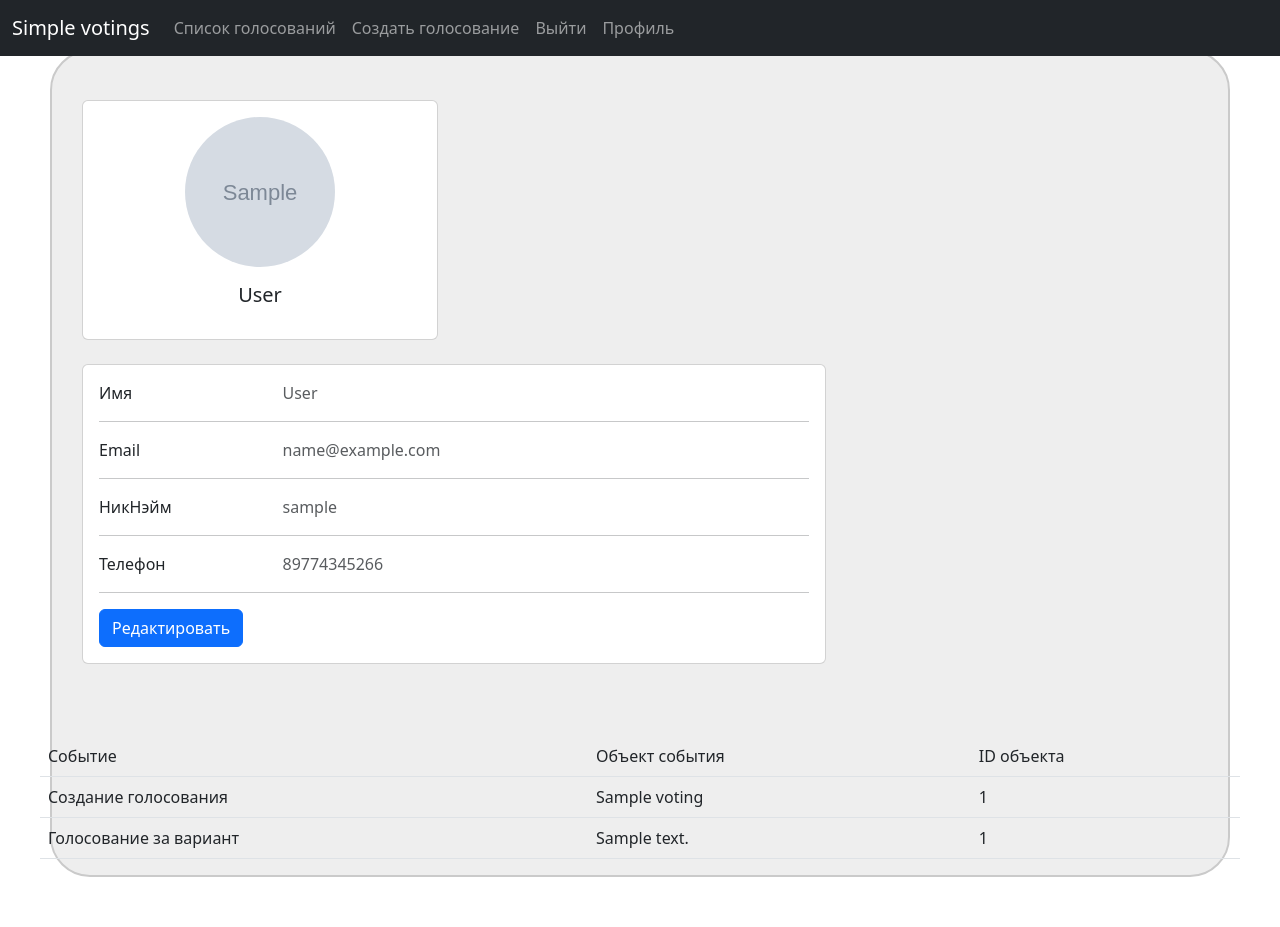
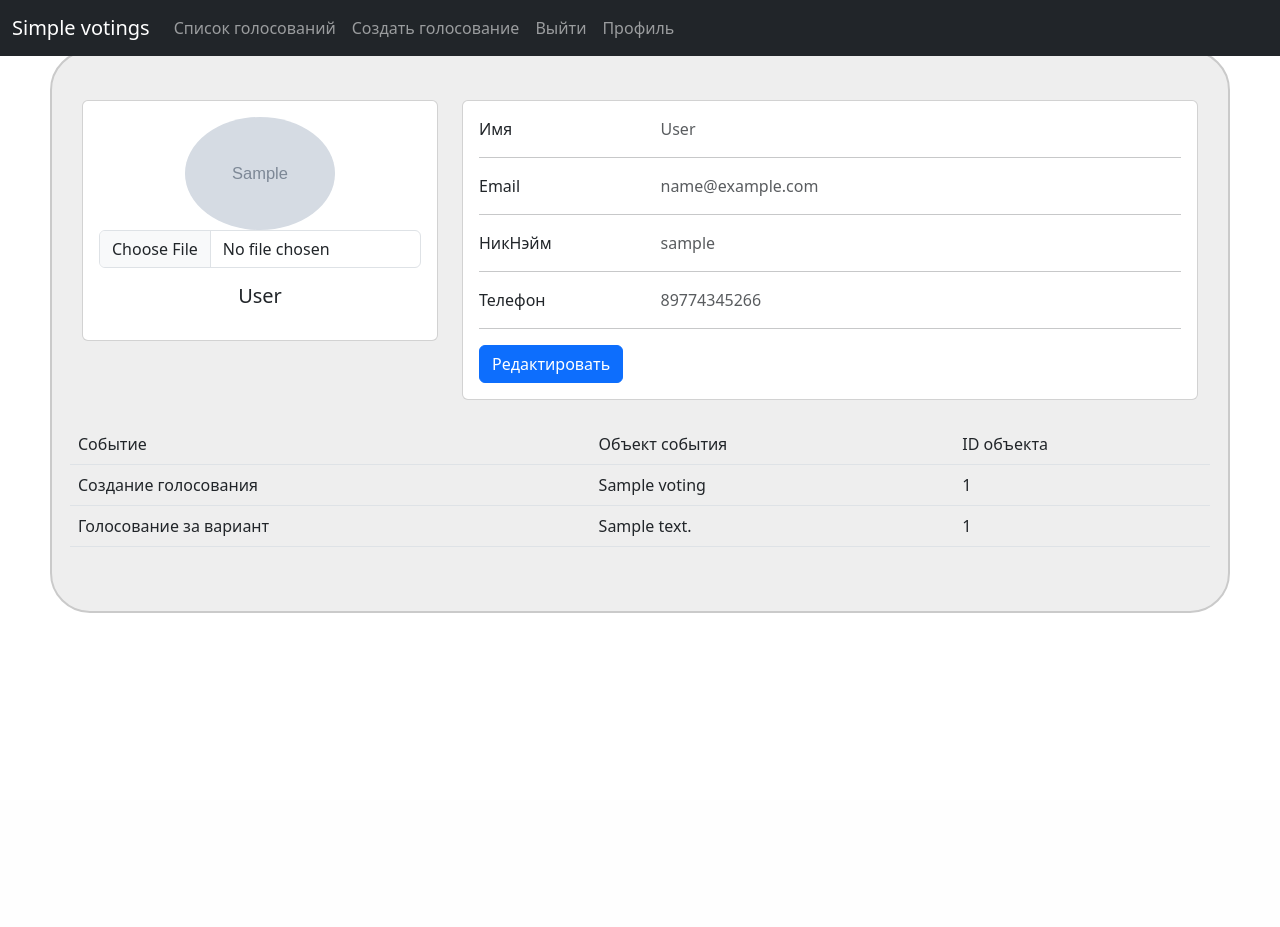
Before and after one commit to setta1a/s1mple_votings_django, a Django app: page /profile/1/ in a window 1280 px wide. After the commit the page ends 613 px from the top, so only its background shows below. Run offline with Django 4.2, Linux system fonts and the light colour scheme; a user stored in the database is signed in; tables that the repository leaves empty hold one stand-in row (values such as "Sample post"); grey boxes marked "Sample" are stand-in pictures; some libraries are stand-ins or nearby versions.

Commit message:
fix show pf results

```diff
--- a/first/templates/add_voting.html
+++ b/first/templates/add_voting.html
@@ -15,9 +15,9 @@
                     <option value="1" id="manylot" class="dropdown-item">Многие из многих</option>
                 </select>
             </div>
+            <label class="form-label">Введите параметры голосования</label>
             <label class="form-label">Введите фотографию голосования</label>
             <input type="file" class="form-control" id="image" data-buttonText="фотография" name="image">
-            <label class="form-label">Введите параметры голосования</label>
             <input type="text" class="form-control" id="theme" placeholder="Тема голосования" name="theme">
             <input type="text" class="form-control" id="description" placeholder="Описание голосования" name="description">
             <div id="emailHelp" class="form-text">Вы можете узнать у других пользователей их мнение по любому вопросу.
--- a/first/templates/profile.html
+++ b/first/templates/profile.html
@@ -5,15 +5,16 @@
   <div class="container py-5">
     <div class="row">
       <div class="col-lg-4">
-        <div class="card mb-4">
-          <div class="card-body text-center">
-            <img src="../../media/{{photo}}" alt="avatar"
-              class="rounded-circle img-fluid" style="width: 150px; min-width: 150px; min-height: 150px">
-            <h5 class="my-3">{{profile.last_name}}</h5>
+                <div class="card mb-4">
+                    <div class="card-body text-center">
+                        <img src="../../media/{{photo}}"
+                             alt="avatar"
+                             class="rounded-circle img-fluid" style="width: 150px;">
+                        <input type="file" class="form-control" id="image" data-buttonText="фотография" name="image">
+                        <h5 class="my-3" id="full_name">{{profile.last_name}}</h5>
+                    </div>
+                </div>
             </div>
-          </div>
-        </div>
-      </div>
       <div class="col-lg-8">
         <div class="card mb-4">
           <div class="card-body">
--- a/first/templates/redact_profile.html
+++ b/first/templates/redact_profile.html
@@ -56,7 +56,7 @@
                                 <p class="mb-0">НикНэйм</p>
                             </div>
                             <div class="col-sm-9">
-                                <p class="text-muted mb-0">some-nickname</p>
+                                <p class="text-muted mb-0">{{profile.username}}</p>
                             </div>
                         </div>
                         <hr>
```
Also changed, not shown: first/templates/voting.html (+10 -2 lines).
